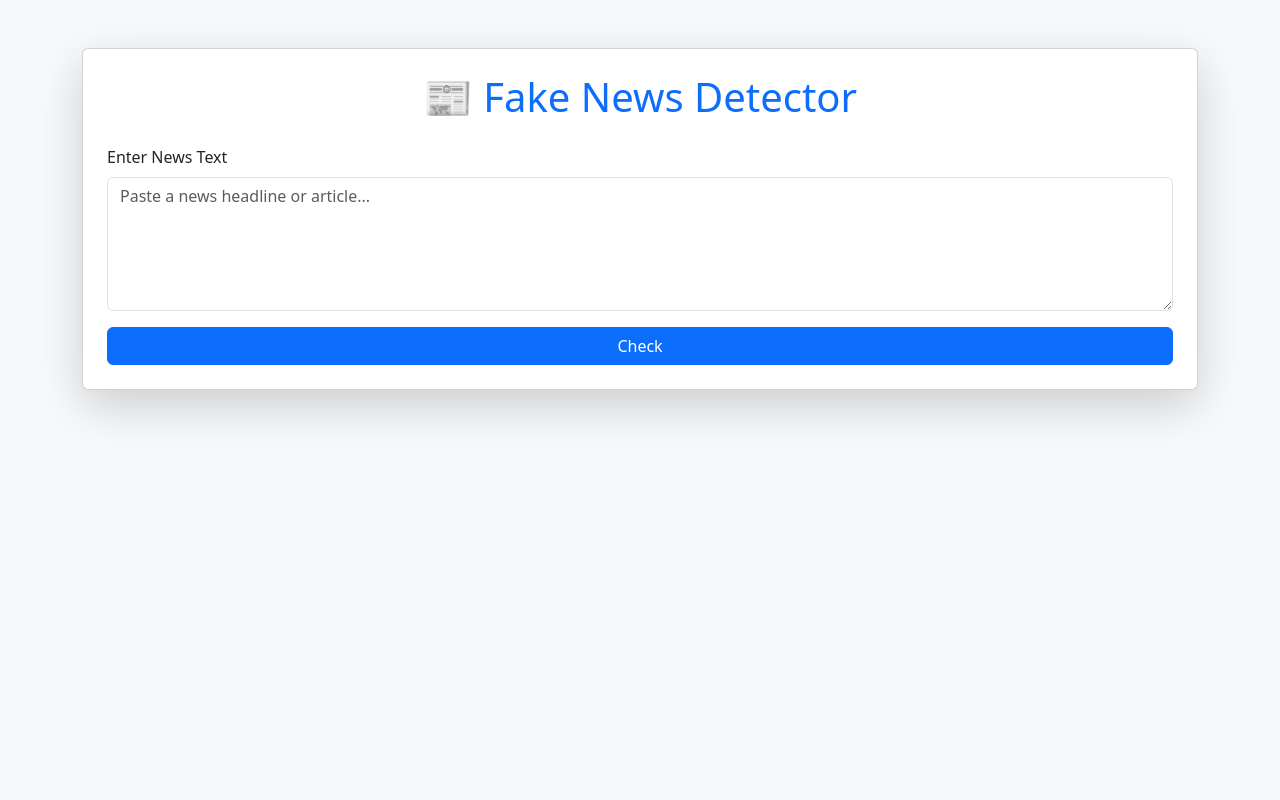
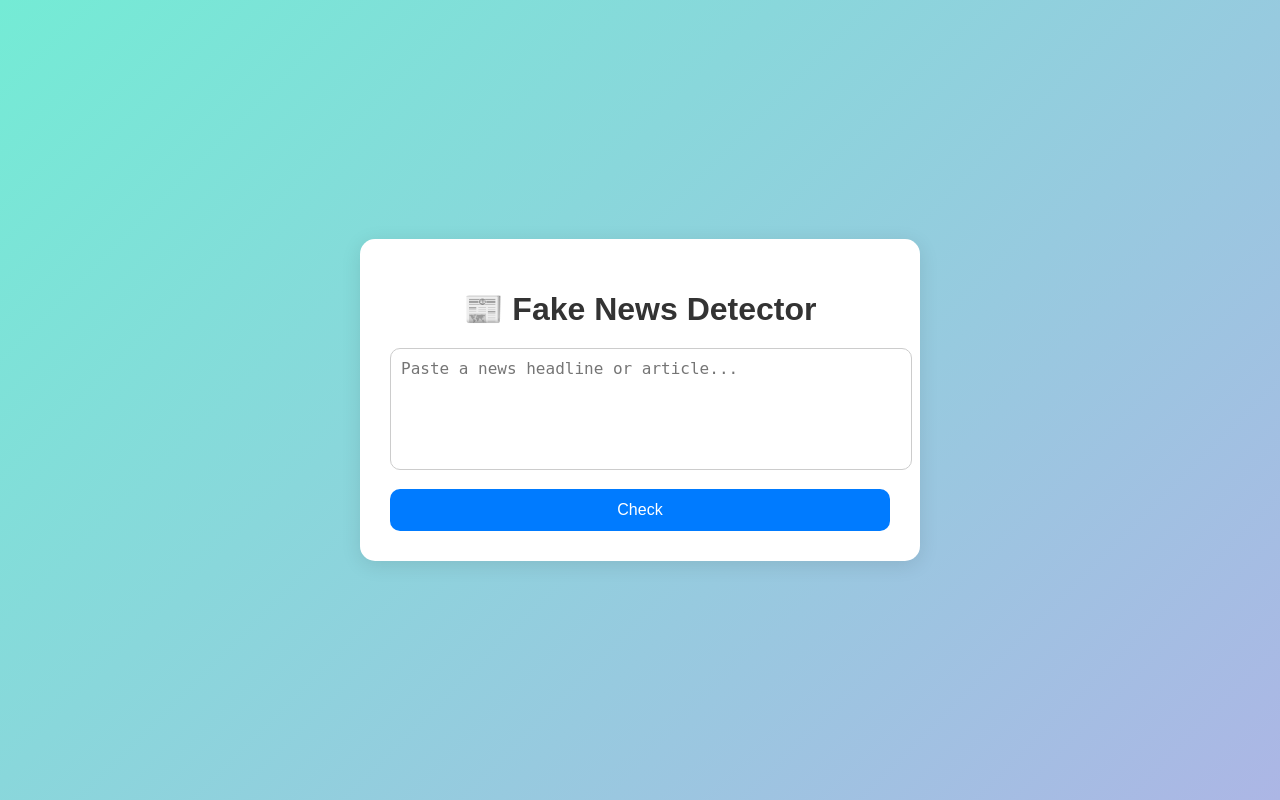
Before and after one commit to priyanshi355/Truth-Guard, a Python web app: template templates/index.html in a window 1280 px wide. Run offline with Jinja, Linux system fonts and the light colour scheme; the template is opened without the code that fills it, so the values that code supplies are empty.

Commit message:
Improved UI

```diff
--- a/app.py
+++ b/app.py
@@ -14,7 +14,9 @@ def home():
         text = request.form["text"]
         X = vectorizer.transform([text])
         pred = model.predict(X)[0]
-        prediction = f"Prediction: {pred}"
+label = "Fake" if pred == 1 else "Real"
+prediction = f"Prediction: {label}"
+
     return render_template("index.html", prediction=prediction)
 
 if __name__ == "__main__":
--- a/templates/index.html
+++ b/templates/index.html
@@ -3,26 +3,84 @@
 <head>
   <meta charset="UTF-8">
   <meta name="viewport" content="width=device-width, initial-scale=1.0">
-    <title>Fake News Detector</title>
-    <link href="https://cdn.jsdelivr.net/npm/bootstrap@5.3.0/dist/css/bootstrap.min.css" rel="stylesheet">
+  <title>Truth Guard | Fake News Detector</title>
+  <link rel="icon" href="https://cdn-icons-png.flaticon.com/512/1828/1828843.png" type="image/png">
+  <style>
+    body {
+      font-family: Arial, sans-serif;
+      background: linear-gradient(135deg, #74ebd5, #ACB6E5);
+      display: flex;
+      justify-content: center;
+      align-items: center;
+      height: 100vh;
+      margin: 0;
+    }
+    .container {
+      background: white;
+      padding: 30px;
+      border-radius: 15px;
+      box-shadow: 0px 4px 20px rgba(0, 0, 0, 0.1);
+      width: 90%;
+      max-width: 500px;
+      text-align: center;
+    }
+    h1 {
+      color: #333;
+      margin-bottom: 20px;
+    }
+    textarea {
+      width: 100%;
+      height: 100px;
+      padding: 10px;
+      border: 1px solid #ccc;
+      border-radius: 10px;
+      resize: none;
+      font-size: 16px;
+    }
+    button {
+      background: #007BFF;
+      color: white;
+      border: none;
+      padding: 12px 20px;
+      margin-top: 15px;
+      border-radius: 10px;
+      cursor: pointer;
+      font-size: 16px;
+      width: 100%;
+      transition: 0.3s;
+    }
+    button:hover {
+      background: #0056b3;
+    }
+    .prediction {
+      margin-top: 20px;
+      font-size: 18px;
+      font-weight: bold;
+      padding: 10px;
+      border-radius: 10px;
+    }
+    .fake {
+      background: #ffcccc;
+      color: #b30000;
+    }
+    .real {
+      background: #ccffcc;
+      color: #006600;
+    }
+  </style>
 </head>
-<body class="bg-light">
-    <div class="container mt-5">
-        <div class="card shadow-lg p-4">
-            <h1 class="text-center text-primary mb-4">📰 Fake News Detector</h1>
+<body>
+  <div class="container">
+    <h1>📰 Fake News Detector</h1>
     <form method="POST">
-                <div class="mb-3">
-                    <label for="text" class="form-label">Enter News Text</label>
-                    <textarea class="form-control" id="text" name="text" rows="5" placeholder="Paste a news headline or article..."></textarea>
-                </div>
-                <button type="submit" class="btn btn-primary w-100">Check</button>
+      <textarea name="text" placeholder="Paste a news headline or article..." required></textarea>
+      <button type="submit">Check</button>
     </form>
     {% if prediction %}
-                <div class="alert alert-info text-center mt-4">
-                    <h4>{{ prediction }}</h4>
+      <div class="prediction {% if 'fake' in prediction.lower() %}fake{% else %}real{% endif %}">
+        {{ prediction }}
       </div>
     {% endif %}
   </div>
-    </div>
 </body>
 </html>
```
Lines whose indentation alone changed are shown as unchanged.
